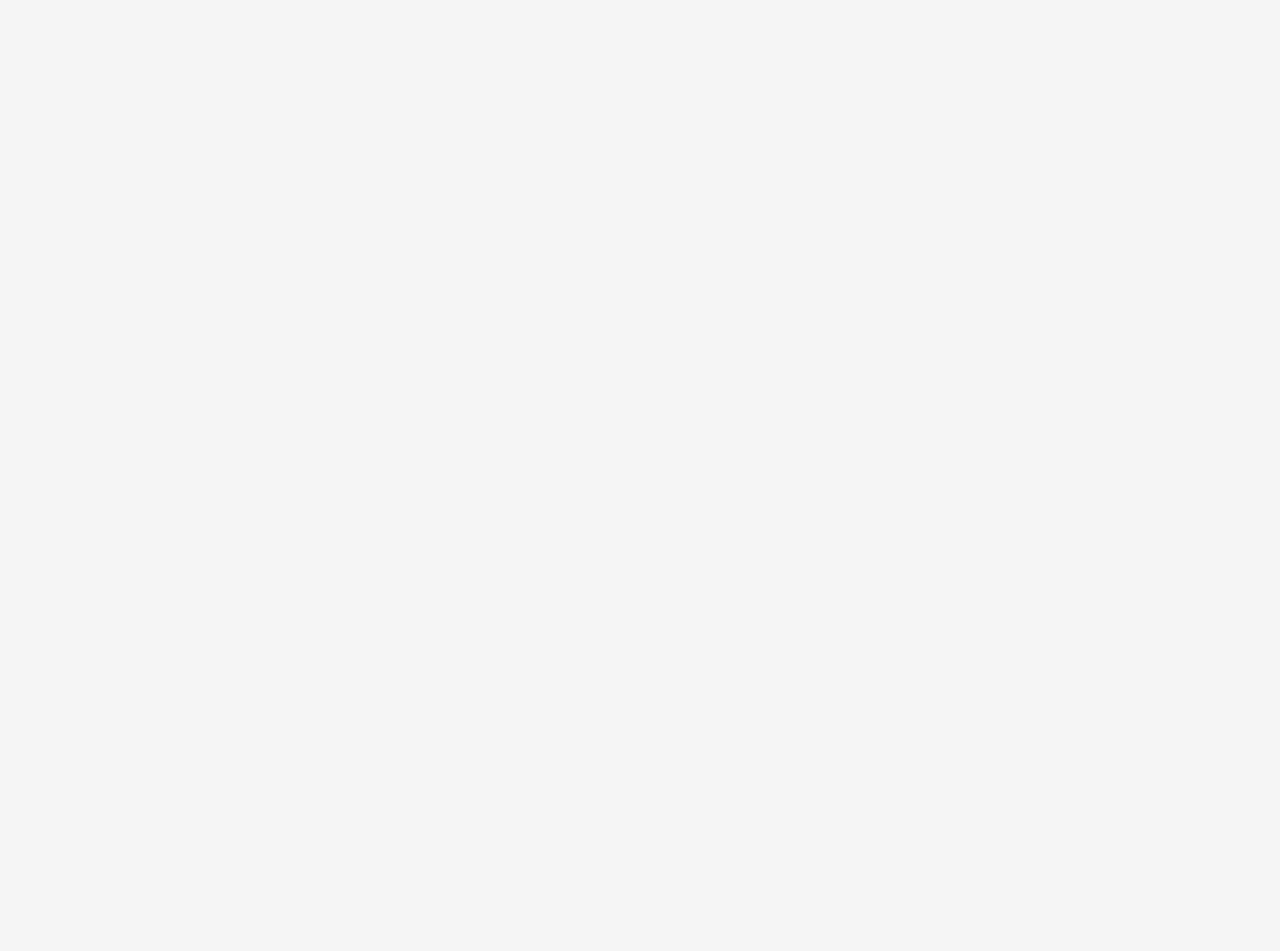
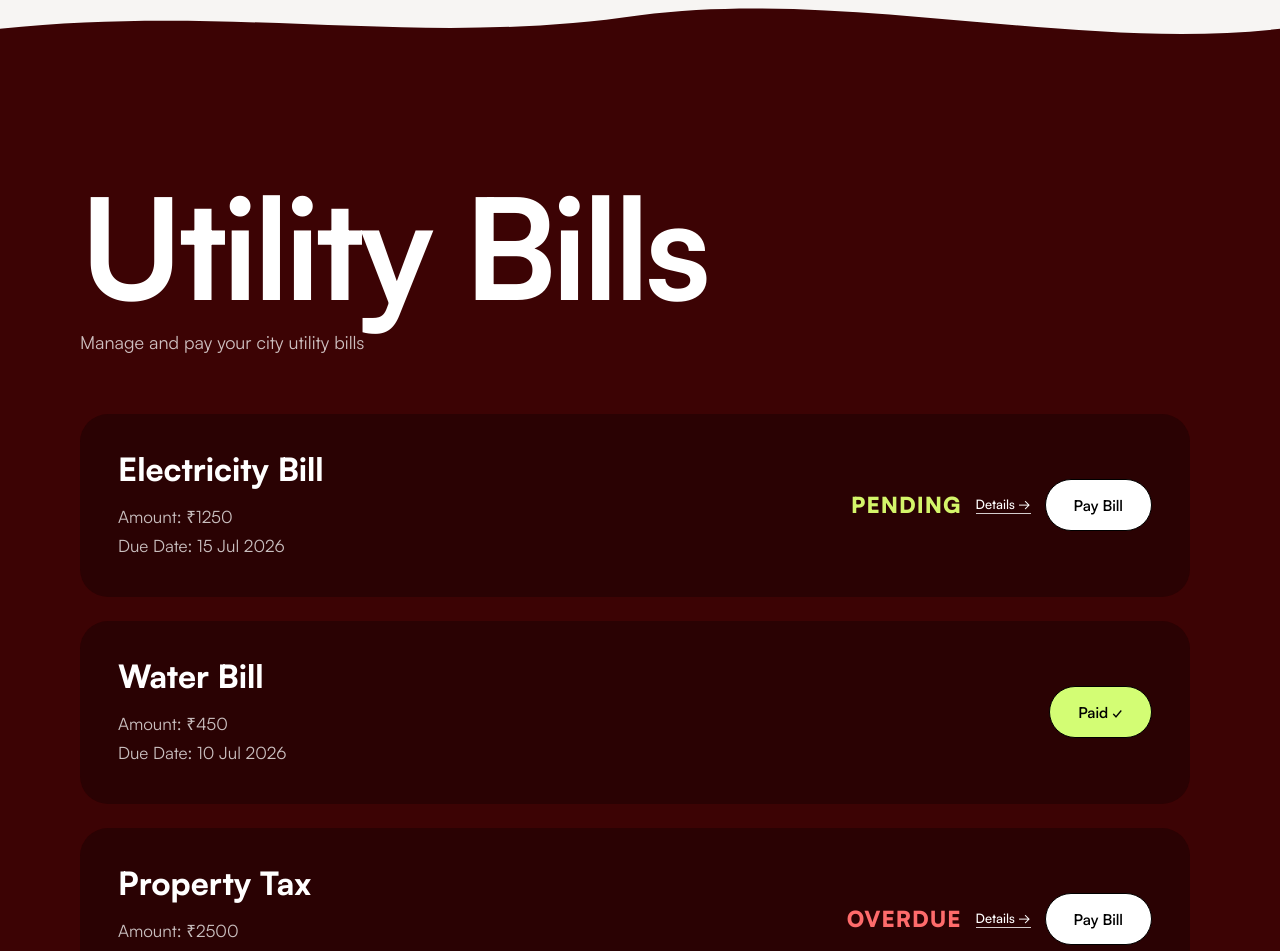
Before and after one commit to rudra90031/smart-city-citizen-services-portal, a React (Vite) app in the folder frontend/: page /portal in a window 1280 px wide. Shown: the part 3840-4791 px from the top of the page. Before the commit the page ends 3754 px from the top, so only its background shows below. Built offline with nearby package versions, Linux system fonts and the light colour scheme; no server answers.

Commit message:
Implement interactive bills dashboard UI with GSAP wave animation

```diff
--- a/frontend/package.json
+++ b/frontend/package.json
@@ -13,6 +13,7 @@
     "axios": "^1.18.0",
     "chart.js": "^4.5.1",
     "framer-motion": "^12.40.0",
+    "gsap": "^3.15.0",
     "react": "^19.2.6",
     "react-chartjs-2": "^5.3.1",
     "react-dom": "^19.2.6",
--- /dev/null
+++ b/frontend/src/assets/styles/animatedWave.css
@@ -0,0 +1,17 @@
+.wave-wrapper {
+  width: 100%;
+  height: 220px;
+  overflow: hidden;
+  line-height: 0;
+  background: #f7f5f3; /* upar wala cream color */
+}
+
+.jelly-wave {
+  width: 100%;
+  height: 220px;
+  display: block;
+}
+
+.wave-path {
+  fill: #3C0304; /* neeche wala red */
+}
--- /dev/null
+++ b/frontend/src/assets/styles/bills.css
@@ -0,0 +1,245 @@
+.bills-wave-section {
+  width: 100%;
+  position: relative;
+  margin-top: -1px;
+  background: #3C0304;
+}
+
+/* -------------------- PAGE -------------------- */
+
+.bills-page {
+  background: #3C0304;
+  min-height: 100vh;
+  padding: 50px 80px 80px;
+}
+
+/* -------------------- HEADER -------------------- */
+
+.bills-header {
+  margin-bottom: 60px;
+}
+
+.bills-header h1 {
+  font-size: clamp(120px, 11vw, 180px);
+  line-height: 0.9;
+  letter-spacing: -4px;
+  font-weight: 700;
+  color: white;
+  margin-bottom: 20px;
+}
+
+.bills-header p {
+  color: rgba(255,255,255,0.75);
+  font-size: 18px;
+  margin: 0;
+}
+
+/* -------------------- CONTAINER -------------------- */
+
+.bills-container {
+  max-height: 650px;
+  overflow-y: auto;
+  padding-right: 10px;
+}
+
+.bills-container::-webkit-scrollbar {
+  width: 5px;
+}
+
+.bills-container::-webkit-scrollbar-thumb {
+  background: rgba(255,255,255,0.2);
+  border-radius: 50px;
+}
+
+/* -------------------- BILL CARD -------------------- */
+
+.bill-row {
+  background: #2A0203;
+
+  padding: 34px 38px;
+  margin-bottom: 24px;
+
+  border-radius: 28px;
+
+  display: flex;
+  justify-content: space-between;
+  align-items: center;
+
+  transition: all 0.3s ease;
+}
+
+.bill-row:hover {
+  transform: translateY(-4px);
+}
+
+/* -------------------- LEFT -------------------- */
+
+.bill-left h2 {
+  color: white;
+  font-size: 32px;
+  font-weight: 800;
+  margin-bottom: 14px;
+}
+
+.bill-left p {
+  color: rgba(255,255,255,0.75);
+  font-size: 17px;
+  margin: 6px 0;
+}
+
+/* -------------------- RIGHT -------------------- */
+
+.bill-right {
+  display: flex;
+  align-items: center;
+  gap: 14px;
+}
+
+/* -------------------- STATUS -------------------- */
+
+.bill-status {
+  height: 48px;
+  padding: 0 24px;
+
+  display: flex;
+  align-items: center;
+  justify-content: center;
+
+  border-radius: 999px;
+
+  font-size: 14px;
+  font-weight: 700;
+  letter-spacing: 0.5px;
+}
+
+.pending {
+  background: #ffe8b0;
+  color: #9a6500;
+}
+
+.paid {
+  background: #d9ffe2;
+  color: #008c3b;
+}
+
+.overdue {
+  background: #ffd6d6;
+  color: #d10000;
+}
+
+/* -------------------- BUTTONS -------------------- */
+
+.view-btn,
+.paid-btn {
+  height: 52px;
+  padding: 0 28px;
+
+  border-radius: 999px;
+
+  border: 1px solid #000;
+
+  background: #D3FD74;
+  color: #000;
+
+  font-size: 15px;
+  font-weight: 600;
+
+  cursor: default;
+}
+.paid-btn:hover {
+  background: #000;
+  color: #fff;
+
+  border: 1px solid #fff;
+}
+
+/* transparent premium button */
+
+.details-link {
+  background: transparent;
+  border: none;
+
+  color: white;
+
+  font-size: 13px;
+  font-weight: 500;
+
+  padding: 0;
+
+  cursor: pointer;
+
+  border-bottom: 1.5px solid rgba(255,255,255,0.8);
+
+  transition: all 0.25s ease;
+}
+
+.details-link:hover {
+  transform: translateX(4px);
+  border-bottom-color: white;
+}
+
+/* primary button */
+
+.pay-btn {
+  height: 52px;
+  padding: 0 28px;
+
+  border-radius: 999px;
+
+  border: 1px solid #000;
+
+  background: #fff;
+  color: #000;
+
+  font-size: 15px;
+  font-weight: 600;
+
+  cursor: pointer;
+  transition: all .25s ease;
+}
+
+.pay-btn:hover {
+  background: #000;
+  color: #fff;
+
+  border: 1px solid #fff;
+}
+
+/* -------------------- RESPONSIVE -------------------- */
+
+@media (max-width: 900px) {
+
+  .bills-page {
+    padding: 40px 25px;
+  }
+
+  .bills-header h1 {
+    font-size: 72px;
+  }
+
+  .bill-row {
+    flex-direction: column;
+    align-items: flex-start;
+    gap: 20px;
+  }
+
+  .bill-right {
+    width: 100%;
+    flex-wrap: wrap;
+  }
+}
+.status-text {
+  font-size: 22px;
+  font-weight: 900;
+  line-height: 1;
+  letter-spacing: 1px;
+  text-transform: uppercase;
+}
+
+.pending-text {
+  color: #D4F56A;
+}
+
+.overdue-text {
+  color: #FF6B6B;
+}
--- a/frontend/src/assets/styles/certificates.css
+++ b/frontend/src/assets/styles/certificates.css
@@ -1,6 +1,6 @@
 .certificate-wrapper {
     min-height: 100vh;
-    background: #f7f7f7;
+    background: #f7f5f3;
     padding: 70px 100px;
 }
 
@@ -297,3 +297,31 @@
     max-width: 220px;
     text-align: right;
 }
+
+.applications-list {
+    height: 820px;
+    overflow-y: auto;
+    position: relative;
+    padding-right: 10px;
+    /* Firefox */
+    scrollbar-width: thin;
+    scrollbar-color: rgba(0, 0, 0, 0) transparent;
+}
+
+/* Chrome, Edge */
+.applications-list::-webkit-scrollbar {
+    width: 4px;
+}
+
+.applications-list::-webkit-scrollbar-track {
+    background: transparent;
+}
+
+.applications-list::-webkit-scrollbar {
+    width: 6px;
+}
+
+.applications-list::-webkit-scrollbar-thumb {
+    background: #d9d9d9;
+    border-radius: 20px;
+}
--- /dev/null
+++ b/frontend/src/components/AnimatedWave.jsx
@@ -0,0 +1,68 @@
+import { useEffect, useRef } from "react";
+import { gsap } from "gsap";
+import "../assets/styles/animatedWave.css";
+
+function AnimatedWave() {
+  const pathRef = useRef(null);
+
+  useEffect(() => {
+    const paths = [
+      `M0 160
+       C250 40 450 280 768 160
+       C1050 40 1250 280 1536 160
+       L1536 400
+       L0 400
+       Z`,
+
+      `M0 140
+       C250 260 500 40 768 170
+       C1050 280 1280 60 1536 140
+       L1536 400
+       L0 400
+       Z`,
+
+      `M0 180
+       C300 80 500 260 768 140
+       C1000 40 1300 260 1536 180
+       L1536 400
+       L0 400
+       Z`,
+    ];
+
+    let index = 0;
+
+    const morph = () => {
+      index = (index + 1) % paths.length;
+
+      gsap.to(pathRef.current, {
+        duration: 4,
+        attr: {
+          d: paths[index],
+        },
+        ease: "sine.inOut",
+        onComplete: morph,
+      });
+    };
+
+    pathRef.current.setAttribute("d", paths[0]);
+    morph();
+  }, []);
+
+  return (
+    <div className="wave-wrapper">
+      <svg
+        className="jelly-wave"
+        viewBox="0 0 1536 320"
+        preserveAspectRatio="none"
+      >
+        <path
+          ref={pathRef}
+          className="wave-path"
+          fill="white"
+        />
+      </svg>
+    </div>
+  );
+}
+
+export default AnimatedWave;
--- /dev/null
+++ b/frontend/src/pages/Bills.jsx
@@ -0,0 +1,92 @@
+import React from "react";
+import "../assets/styles/bills.css";
+import AnimatedWave from "../components/AnimatedWave";
+
+function Bills() {
+    const bills = [
+        {
+            id: 1,
+            type: "Electricity Bill",
+            amount: 1250,
+            dueDate: "15 Jul 2026",
+            status: "Pending",
+        },
+        {
+            id: 2,
+            type: "Water Bill",
+            amount: 450,
+            dueDate: "10 Jul 2026",
+            status: "Paid",
+        },
+        {
+            id: 3,
+            type: "Property Tax",
+            amount: 2500,
+            dueDate: "01 Jul 2026",
+            status: "Overdue",
+        },
+        {
+            id: 4,
+            type: "Sewerage Bill",
+            amount: 700,
+            dueDate: "20 Jul 2026",
+            status: "Pending",
+        },
+    ];
+
+    return (
+        <section className="bills-wave-section">
+
+            <AnimatedWave />
+
+            <div className="bills-page">
+
+                <div className="bills-header">
+                    <h1>Utility Bills</h1>
+                    <p>Manage and pay your city utility bills</p>
+                </div>
+
+                <div className="bills-container">
+                    {bills.map((bill) => (
+                        <div className="bill-row" key={bill.id}>
+                            <div className="bill-left">
+                                <h2>{bill.type}</h2>
+
+                                <p>Amount: ₹{bill.amount}</p>
+                                <p>Due Date: {bill.dueDate}</p>
+                            </div>
+
+                            <div className="bill-right">
+                                {bill.status === "Paid" ? (
+                                    <button className="paid-btn">
+                                        Paid ✓
+                                    </button>
+                                ) : (
+                                    <span className={`status-text ${bill.status.toLowerCase()}-text`}>
+                                        {bill.status}
+                                    </span>
+                                )}
+
+                                {bill.status !== "Paid" && (
+                                    <>
+                                        <button className="details-link">
+                                            Details →
+                                        </button>
+
+                                        <button className="pay-btn">
+                                            Pay Bill
+                                        </button>
+                                    </>
+                                )}
+                            </div>
+                        </div>
+                    ))}
+                </div>
+
+            </div>
+
+        </section>
+    );
+}
+
+export default Bills;
--- a/frontend/src/pages/Certificates.jsx
+++ b/frontend/src/pages/Certificates.jsx
@@ -270,10 +270,12 @@ function Certificates() {
             <div className="applications-section">
                 <h2>My Applications</h2>
 
+                <div className="applications-list">
                     {certificates.map((cert) => (
                         <div className="application-item" key={cert._id}>
                             <div>
                                 <h4>{cert.certificateType}</h4>
+
                                 <p>
                                     Application ID: {cert.applicationId}
                                 </p>
@@ -289,7 +291,6 @@ function Certificates() {
                             </div>
 
                             <div className="application-right">
-
                                 <span
                                     className={`status ${cert.status
                                         .toLowerCase()
@@ -300,13 +301,14 @@ function Certificates() {
 
                                 {cert.adminRemarks && (
                                     <p className="remarks">
-                                    <strong>Admin Remarks:</strong> {cert.adminRemarks}
+                                        <strong>Admin Remarks:</strong>{" "}
+                                        {cert.adminRemarks}
                                     </p>
                                 )}
-
                             </div>
                         </div>
                     ))}
+                </div>
             </div>
 
         </div>
--- a/frontend/src/pages/Portal.jsx
+++ b/frontend/src/pages/Portal.jsx
@@ -2,6 +2,7 @@ import { useLayoutEffect } from "react";
 import Dashboard from "./Dashboard";
 import Complaints from "./Complaints";
 import Certificates from "./Certificates";
+import Bills from "./Bills";
 
 function Portal() {
 
@@ -10,6 +11,7 @@ function Portal() {
       <Dashboard />
       <Complaints />
       <Certificates />
+      <Bills />
     </>
   );
 }
```
Also changed, not shown: 1 other file (tests, documents, lock files or other folders). Lines whose indentation alone changed are shown as unchanged.
